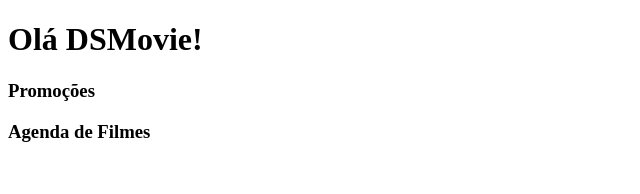
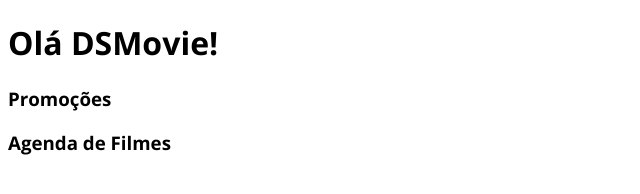
Before and after one commit to murilomartins93/dsmovie, a plain HTML site: page index.html in a window 1280 px wide. Shown: the whole page, without its empty margins (0-640 px from the left). Drawn offline with nearby package versions, Linux system fonts and the light colour scheme.

Commit message:
:construction: Google Fonts

```diff
--- /dev/null
+++ b/css/styles.css
@@ -0,0 +1,5 @@
+@import url('https://fonts.googleapis.com/css2?family=Open+Sans:wght@300;400;700&display=swap');
+
+* {
+    font-family: 'Open Sans', sans-serif;'
+}
--- a/index.html
+++ b/index.html
@@ -5,6 +5,9 @@
     <meta http-equiv="X-UA-Compatible" content="IE=edge">
     <meta name="viewport" content="width=device-width, initial-scale=1.0">
     <title>DSMovie</title>
+
+    <link rel="stylesheet" href="css\styles.css">
+
 </head>
 <body>
     <h1>Olá DSMovie!</h1>
```
